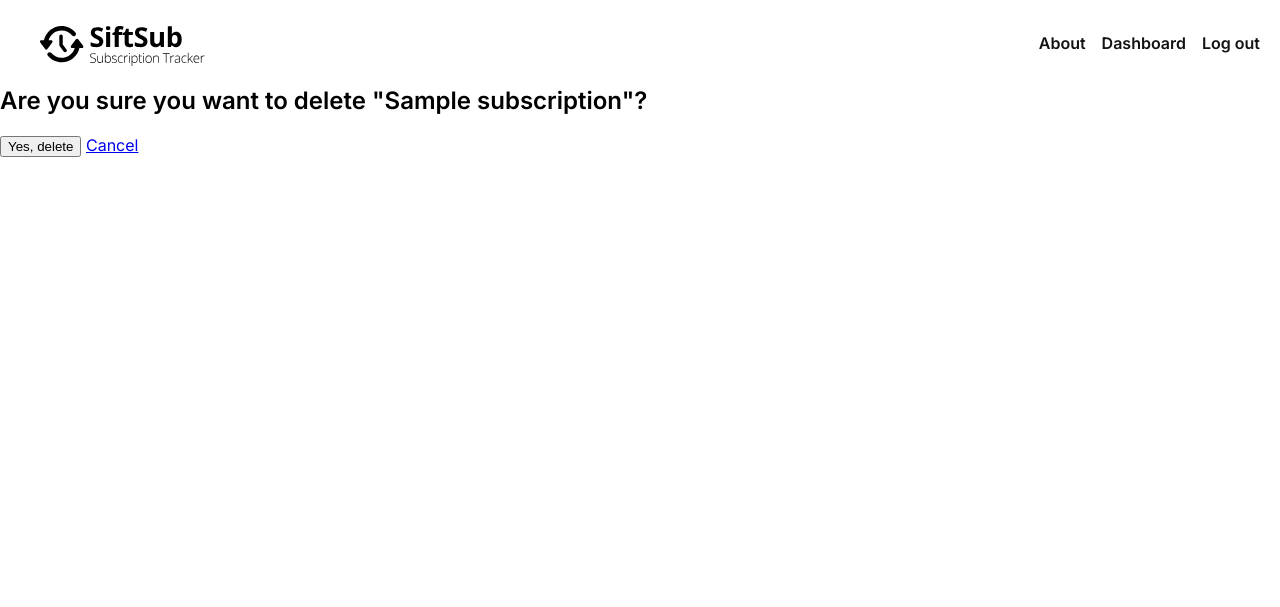
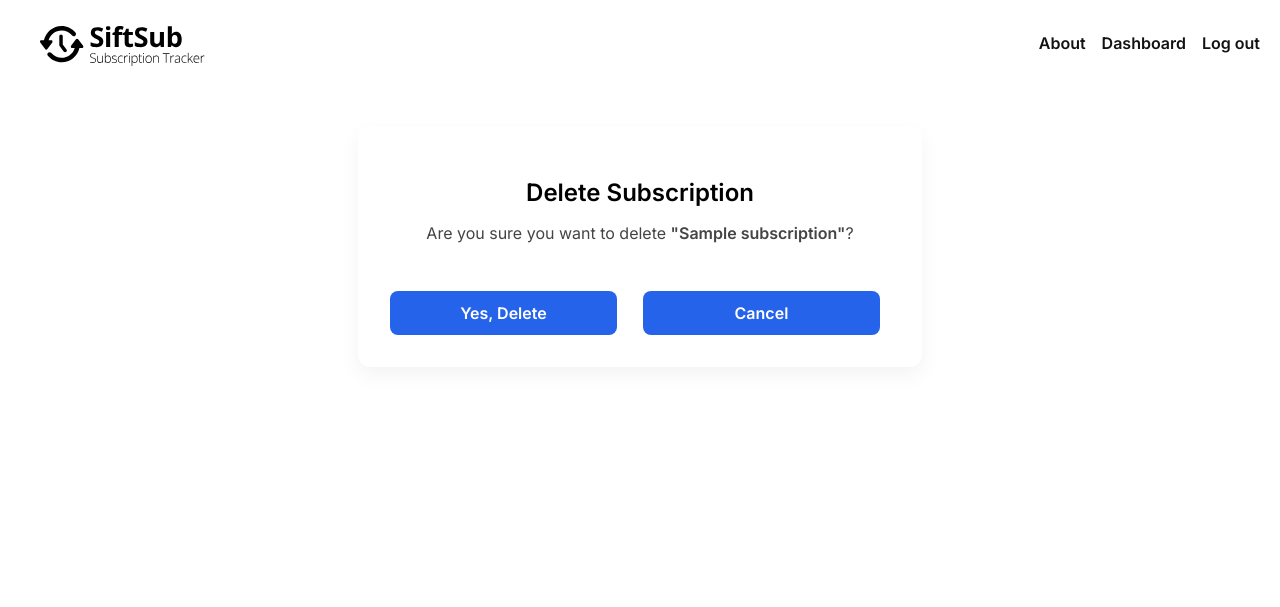
Before and after one commit to LaTrishaGomer/siftsub-app, a Django app: page /subscriptions/1/delete/ in a window 1280 px wide. Shown: the top 607 px of the page. Run offline with Django 5.2, Linux system fonts and the light colour scheme; a user stored in the database is signed in; tables that the repository leaves empty hold one stand-in row (values such as "Sample post").

Commit message:
wip: update and style confirm delete page

```diff
--- a/siftsubapp/main_app/templates/subscription_confirm_delete.html
+++ b/siftsubapp/main_app/templates/subscription_confirm_delete.html
@@ -1,9 +1,20 @@
 {% extends 'base.html' %}
+
+{% load static %}
+
+{% block head %}
+<link rel="stylesheet" href="{% static 'css/form.css' %}">
+{% endblock %}
+
 {% block content %}
-  <h2>Are you sure you want to delete "{{ object.name }}"?</h2>
-  <form method="POST">
+<section class="form-card">
+  <h2 class="form-title">Delete Subscription</h2>
+  <p class="form-description">Are you sure you want to delete <strong>"{{ object.name }}"</strong>?</p>
+
+  <form method="POST" class="form-actions">
     {% csrf_token %}
-    <button type="submit">Yes, delete</button>
-    <a href="{% url 'dashboard' %}">Cancel</a>
+    <button type="submit" class="btn danger">Yes, Delete</button>
+    <a href="{% url 'dashboard' %}" class="btn secondary">Cancel</a>
   </form>
+</section>
 {% endblock %}
```
